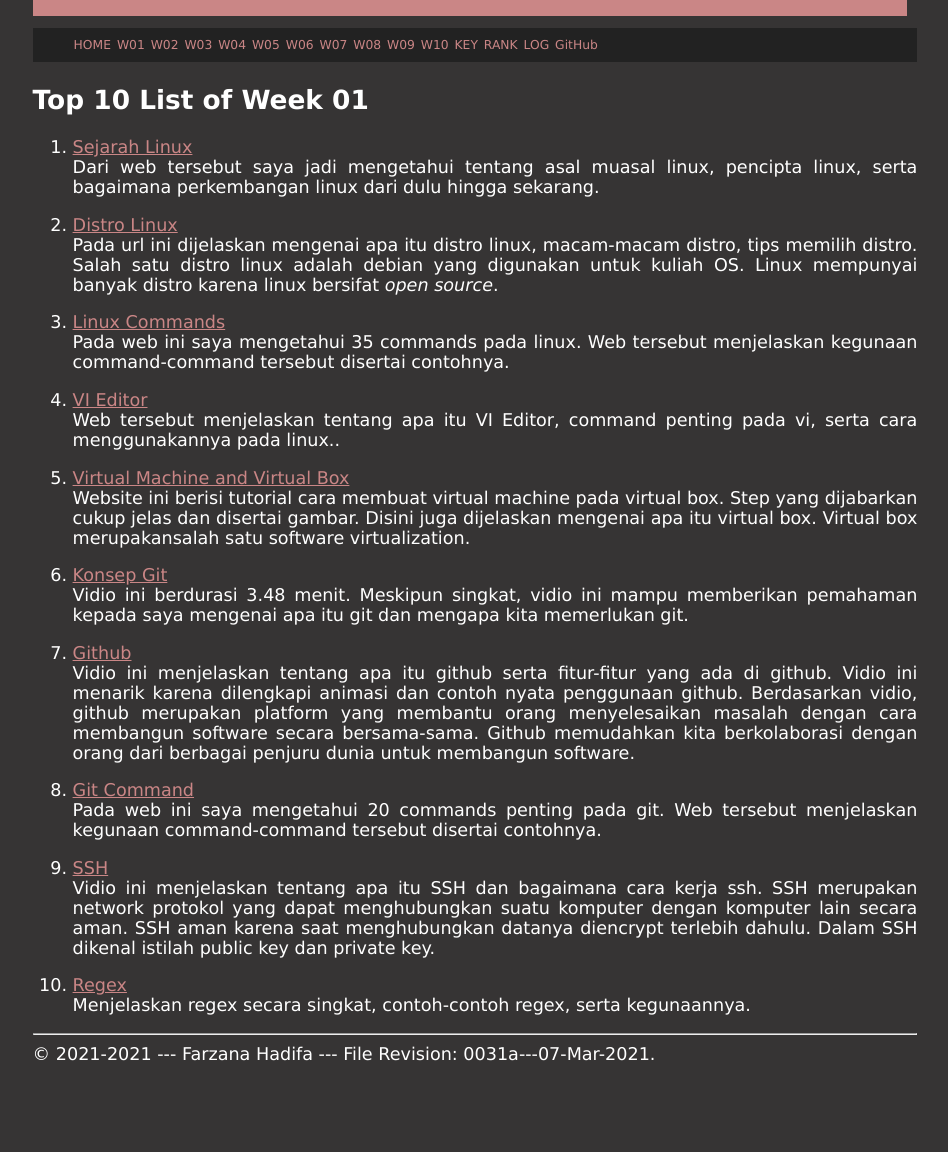
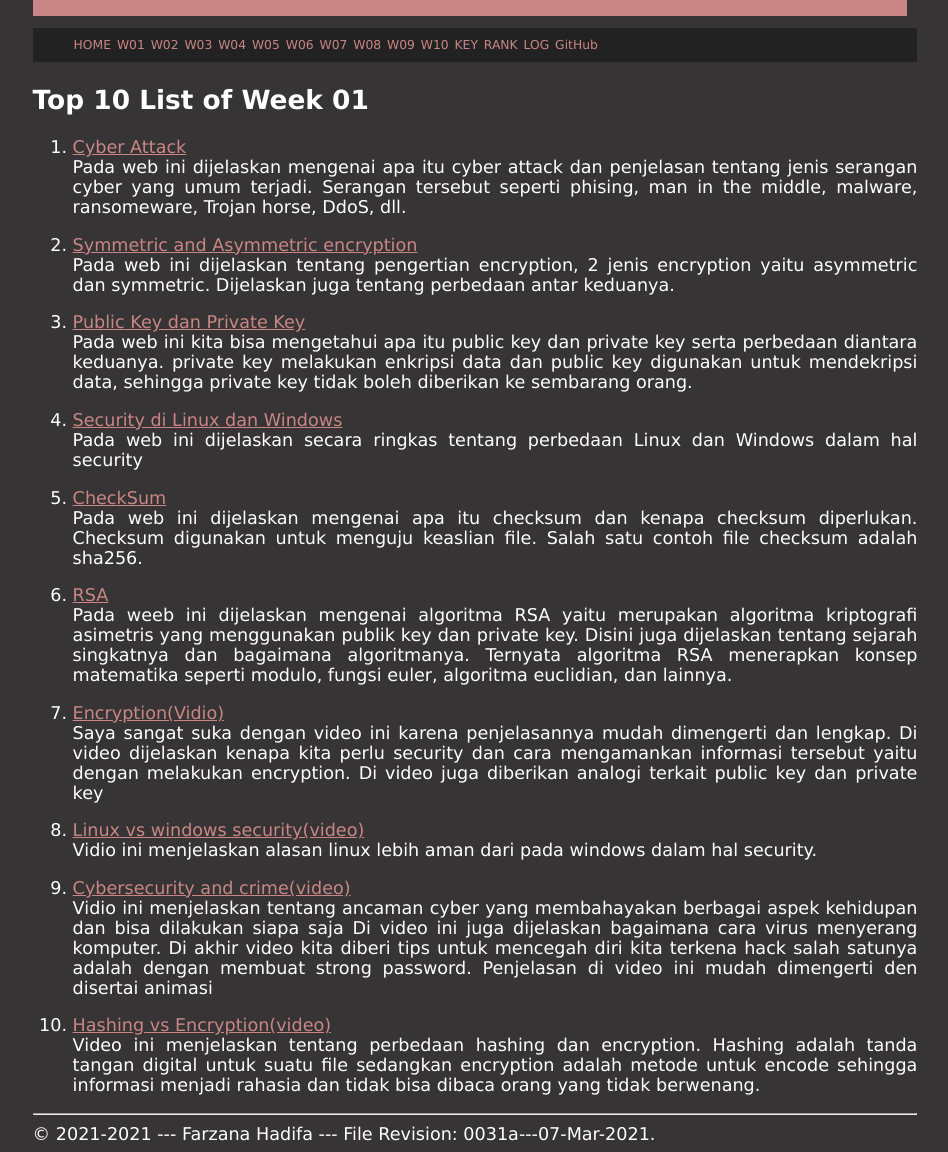
Before and after one commit to frz1110/os211, a Jekyll site: the page built from w02.md, in a window 1280 px wide, cut to the strip 142-1294 px from the top of the page. Shown: the whole strip, without its empty margins (165-1113 px from the left). Built offline with Jekyll 4.4.1, drawn with Linux system fonts in a browser that asks for light colours; our own code applies the rules of GitHub Pages for plain Markdown files; before the commit the page ends 1214 px from its top, so only the background shows below that.

Commit message:
OS211 frz1110

```diff
--- a/w02.md
+++ b/w02.md
@@ -5,45 +5,47 @@ permalink: /W02/
 
 # Top 10 List of Week 01
 
-1. [Sejarah Linux](https://www.belajarlinux.org/sejarah-linux/)<br>
-Dari web tersebut saya jadi mengetahui tentang asal muasal linux, pencipta linux, serta
-bagaimana perkembangan linux dari dulu hingga sekarang.
+1. [Cyber Attack](https://www.monitorteknologi.com/jenis-serangan-cyber/)<br>
+Pada web ini dijelaskan mengenai apa itu cyber attack dan penjelasan tentang jenis serangan
+cyber yang umum terjadi. Serangan tersebut seperti phising, man in the middle, malware, ransomeware,
+Trojan horse, DdoS, dll.
 
-2. [Distro Linux](https://www.belajarlinux.org/memilih-distro-linux-yang-tepat-untuk-memulai-belajar-linux/)<br>
-Pada url ini dijelaskan mengenai apa itu distro linux, macam-macam distro, tips memilih distro.
-Salah satu distro linux adalah debian yang digunakan untuk kuliah OS. Linux mempunyai banyak distro
-karena linux bersifat <i>open source</i>.
+2. [Symmetric and Asymmetric encryption](https://sectigostore.com/blog/5-differences-between-symmetric-vs-asymmetric-encryption/)<br>
+Pada web ini dijelaskan tentang pengertian encryption, 2 jenis encryption yaitu asymmetric dan symmetric. Dijelaskan
+juga tentang perbedaan antar keduanya.
 
-3. [Linux Commands](https://www.hostinger.com/tutorials/linux-commands)<br>
-Pada web ini saya mengetahui 35 commands pada linux. Web tersebut menjelaskan kegunaan command-command
-tersebut disertai contohnya.
+3. [Public Key dan Private Key](https://sslindonesia.com/public-key-private-key/)<br>
+Pada web ini kita bisa mengetahui apa itu public key dan private key serta perbedaan diantara keduanya.
+private key melakukan enkripsi data dan public key digunakan untuk mendekripsi data, sehingga private
+key tidak boleh diberikan ke sembarang orang.
 
-4. [VI Editor](https://www.guru99.com/the-vi-editor.html)<br>
-Web tersebut menjelaskan tentang apa itu VI Editor, command  penting pada vi, serta cara menggunakannya
-pada linux..
+4. [Security di Linux dan Windows](https://smallbusiness.chron.com/differences-between-linux-security-windows-security-79959.html)<br>
+Pada web ini dijelaskan secara ringkas tentang perbedaan Linux dan Windows dalam hal security
 
-5. [Virtual Machine and Virtual Box](https://www.pcgamer.com/virtualbox-tutorial/)<br>
-Website ini berisi tutorial cara membuat virtual machine pada virtual box. Step yang dijabarkan cukup
-jelas dan disertai gambar. Disini juga dijelaskan mengenai apa itu virtual box. Virtual box merupakansalah satu software virtualization.
+5. [CheckSum](https://id.if-koubou.com/articles/how-to/what-is-a-checksum-and-why-should-you-care.html)<br>
+Pada web ini dijelaskan mengenai apa itu checksum dan kenapa checksum diperlukan. Checksum digunakan untuk
+menguju keaslian file. Salah satu contoh file checksum adalah sha256.
 
-6. [Konsep Git](https://www.youtube.com/watch?v=uUuTYDg9XoI)<br>
-Vidio ini berdurasi 3.48 menit. Meskipun singkat, vidio ini mampu memberikan pemahaman kepada saya mengenai
-apa itu git dan mengapa kita memerlukan git.
+6. [RSA](http://studyinformatics.blogspot.com/2012/07/algoritma-rsa.html)<br>
+Pada weeb ini dijelaskan mengenai algoritma RSA yaitu merupakan algoritma kriptografi asimetris yang menggunakan
+publik key dan private key. Disini juga dijelaskan tentang sejarah singkatnya dan bagaimana algoritmanya. Ternyata
+algoritma RSA menerapkan konsep matematika seperti modulo, fungsi euler, algoritma euclidian, dan lainnya.
 
-7. [Github](https://www.youtube.com/watch?v=w3jLJU7DT5E)<br>
-Vidio ini menjelaskan tentang apa itu github serta fitur-fitur yang ada di github. Vidio ini menarik karena
-dilengkapi animasi dan contoh nyata penggunaan github. Berdasarkan vidio,
-github merupakan platform yang membantu orang menyelesaikan masalah dengan cara membangun software secara
-bersama-sama. Github memudahkan kita berkolaborasi dengan orang dari berbagai penjuru dunia untuk membangun
-software.
+7. [Encryption(Vidio)](https://www.youtube.com/watch?v=6-JjHa-qLPk)<br>
+Saya sangat suka  dengan video ini karena penjelasannya mudah dimengerti dan lengkap. Di video dijelaskan kenapa
+kita perlu security dan cara mengamankan informasi tersebut yaitu dengan melakukan encryption. Di video juga
+diberikan analogi terkait public key dan private key
 
-8. [Git Command](https://dzone.com/articles/top-20-git-commands-with-examples)<br>
-Pada web ini saya mengetahui 20 commands penting pada git. Web tersebut menjelaskan kegunaan command-command                                                                tersebut disertai contohnya.
+8. [Linux vs windows security(video)](https://www.youtube.com/watch?v=KJnrsGqyw3U)<br>
+Vidio ini menjelaskan alasan linux lebih aman dari pada windows dalam hal security.
 
-9. [SSH](https://www.youtube.com/watch?v=z7jVOenqFYk)<br>
-Vidio ini menjelaskan tentang apa itu SSH dan bagaimana cara kerja ssh. SSH merupakan network protokol yang dapat
-menghubungkan suatu komputer dengan komputer lain secara aman. SSH aman karena saat menghubungkan datanya
-diencrypt terlebih dahulu. Dalam SSH dikenal istilah public key dan private key.
+9. [Cybersecurity and crime(video)](https://www.youtube.com/watch?v=5k24We8pED8)<br>
+Vidio ini menjelaskan tentang ancaman cyber yang membahayakan berbagai aspek kehidupan dan bisa dilakukan siapa saja
+Di video ini juga dijelaskan bagaimana cara virus menyerang komputer. Di akhir video kita diberi tips untuk mencegah
+diri kita terkena hack  salah satunya adalah dengan membuat strong password. Penjelasan di video ini mudah dimengerti
+den disertai animasi
 
-10. [Regex](https://www.youtube.com/watch?v=sXQxhojSdZM)<br>
-Menjelaskan regex secara singkat, contoh-contoh regex, serta kegunaannya.
+10. [Hashing vs Encryption(video)](https://www.youtube.com/watch?v=GI790E1JMgw)<br>
+Video ini menjelaskan tentang perbedaan hashing dan encryption. Hashing adalah tanda tangan digital
+untuk suatu file sedangkan encryption adalah metode untuk encode sehingga informasi menjadi rahasia dan
+tidak bisa dibaca orang yang tidak berwenang.
```
Also changed, not shown: TXT/mylog.txt (+13 -0 lines), w01.md (renamed from wd01.md).
